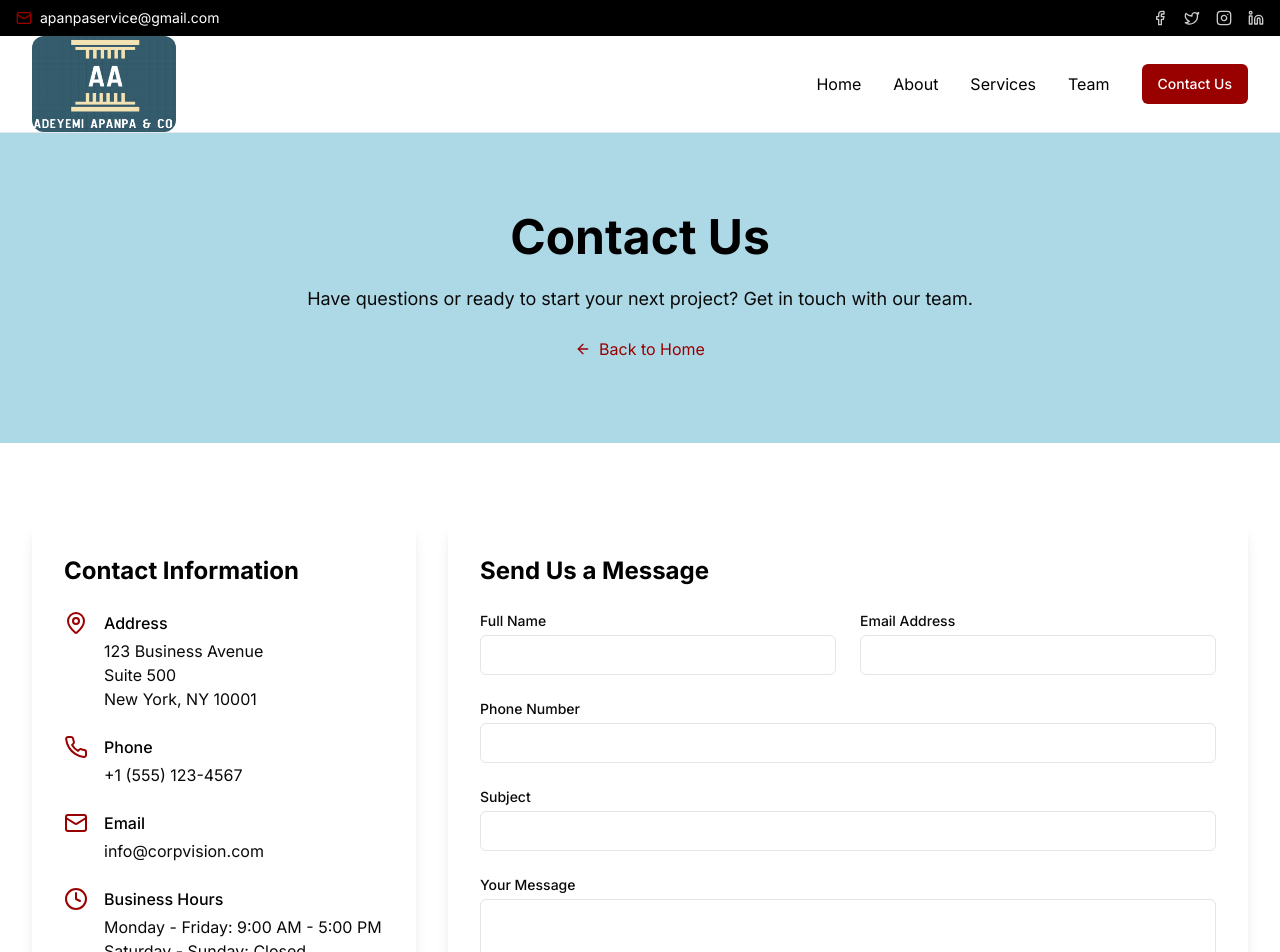
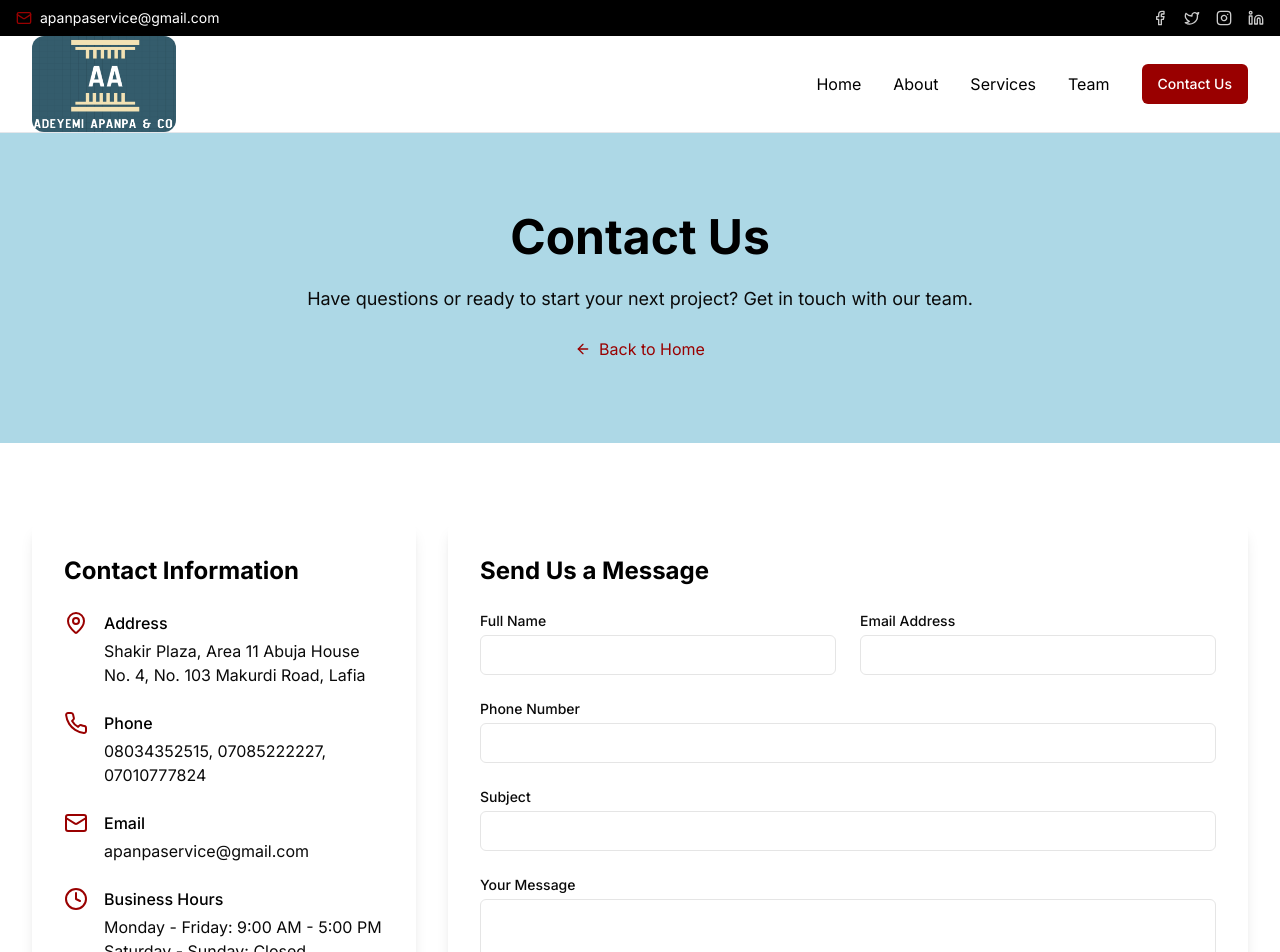
Before and after one commit to anointedngeorge/adeyemi-website, a Next.js app: page /contact in a window 1280 px wide. Shown: the top 952 px of the page. Built offline with nearby package versions, Linux system fonts and the light colour scheme.

Commit message:
edited contact page

```diff
--- a/app/contact/page.tsx
+++ b/app/contact/page.tsx
@@ -5,6 +5,8 @@ import { Textarea } from "@/components/ui/textarea"
 import { Card, CardContent } from "@/components/ui/card"
 import { Mail, MapPin, Phone, Clock, ArrowLeft } from "lucide-react"
 import OfficeLocations from "@/components/office-location"
+import {CONTACT_SETUP} from "@/components/configs"
+
 
 export default function ContactPage() {
   return (
@@ -41,11 +43,7 @@ export default function ContactPage() {
                       <div>
                         <h3 className="font-medium text-dark">Address</h3>
                         <p className="text-dark/70 mt-1">
-                          123 Business Avenue
-                          <br />
-                          Suite 500
-                          <br />
-                          New York, NY 10001
+                          {CONTACT_SETUP.address}
                         </p>
                       </div>
                     </div>
@@ -54,7 +52,7 @@ export default function ContactPage() {
                       <Phone className="h-6 w-6 text-secondary mr-4 flex-shrink-0" />
                       <div>
                         <h3 className="font-medium text-dark">Phone</h3>
-                        <p className="text-dark/70 mt-1">+1 (555) 123-4567</p>
+                        <p className="text-dark/70 mt-1">{CONTACT_SETUP.phone}</p>
                       </div>
                     </div>
 
@@ -62,7 +60,7 @@ export default function ContactPage() {
                       <Mail className="h-6 w-6 text-secondary mr-4 flex-shrink-0" />
                       <div>
                         <h3 className="font-medium text-dark">Email</h3>
-                        <p className="text-dark/70 mt-1">info@corpvision.com</p>
+                        <p className="text-dark/70 mt-1">{CONTACT_SETUP.email}</p>
                       </div>
                     </div>
 
```
